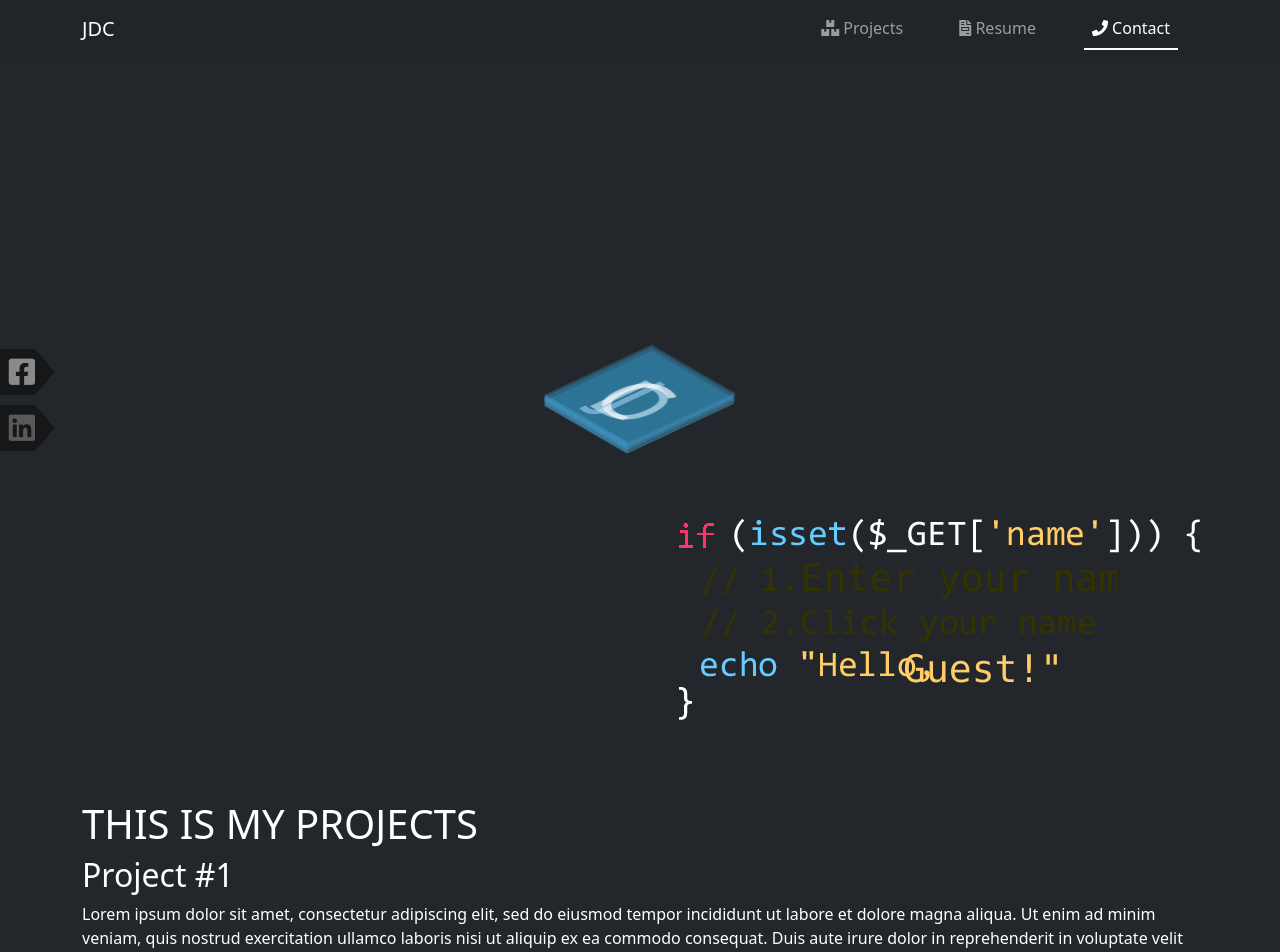
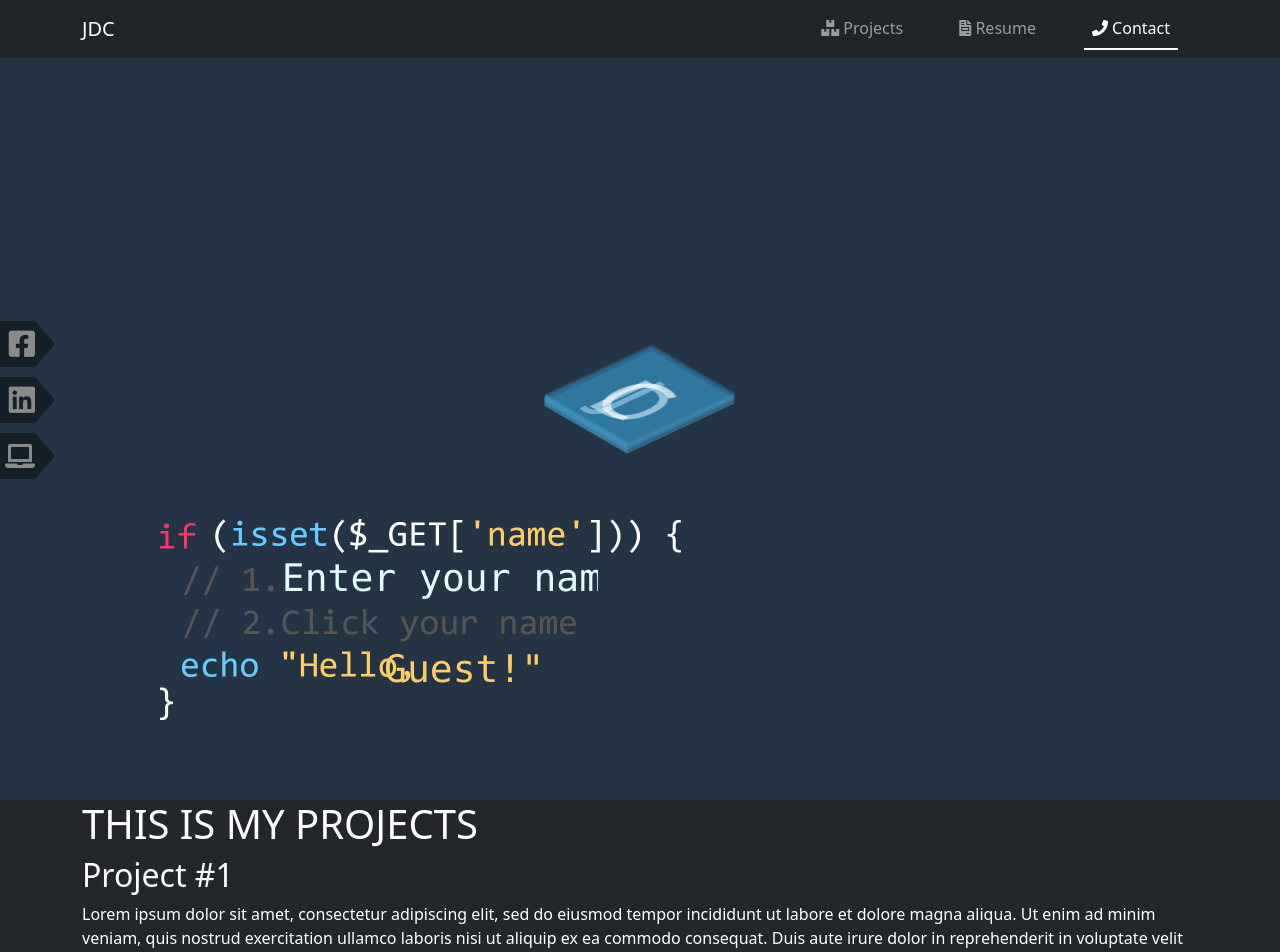
Before and after one commit to jessecortado/jessecortado.github.io, a PHP site: page / in a window 1280 px wide. Shown: the top 952 px of the page. Run offline with PHP 8.4, Linux system fonts and the light colour scheme.

Commit message:
Initial Commit

```diff
--- a/css/custom.css
+++ b/css/custom.css
@@ -4,13 +4,18 @@ body {
 	position: relative;
 }
 
-section:not(.footer) {
-	height: 85vh;
-	margin: 15vh 0;
+section:not(.footer):not(#my-resume) {
+	min-height: 45vh;
+/*	margin: 15vh 0;*/
 }
 
 li.nav-item {
 	margin: 0 20px;
+}
+
+.navbar-dark .navbar-nav .nav-link {
+	transition: .3s;
+	border-bottom: 2px solid transparent;
 }
 
 .navbar-dark .navbar-nav .nav-link:focus,
@@ -27,7 +32,15 @@ li.nav-item {
 
 .footer {
 	background-color: #243444;
-	height: 20vh;
+	height: 5vh;
+}
+
+.footer .box{
+	height: 5vh;
+}
+
+.footer p{
+	margin: 0;
 }
 
 #about-me {
@@ -35,6 +48,7 @@ li.nav-item {
 }
 
 .intro {
+	background-color: #243444;
 	position: relative;
 }
 
@@ -44,7 +58,8 @@ li.nav-item {
     height: 201px;
     width: 521px;
     position: absolute;
-	right: 10vh;
+    left: 160px;
+/*	right: 10vh;*/
     bottom: 10vh;
 }
 
@@ -57,7 +72,7 @@ li.nav-item {
     outline: none;
     background: none;
 	cursor: pointer;
-    color: #333300;
+    color: #ffff00;
     font-family: Consolas, monaco, monospace;
     font-size: 38px;
     font-style: normal;
@@ -65,7 +80,8 @@ li.nav-item {
 }
 
 #guest-name-link::-webkit-input-placeholder {
-    color: #333300;
+    color: #e0ffff;
+	opacity: 1;
 }
 
 #echo-guest-name {
--- a/css/loader.css
+++ b/css/loader.css
@@ -11,7 +11,7 @@
   transform: preserve-3d;
 }
 
-.box {
+.custom-loader .box {
   --size: 12vmin;
   width: var(--size);
   height: var(--size);
@@ -24,21 +24,21 @@
   color: rgba(255, 255, 255, 0.7);
 }
 
-.box:hover {
+.custom-loader .box:hover {
   animation-play-state: paused;
 }
 
-.box:nth-of-type(1) {
+.custom-loader .box:nth-of-type(1) {
   animation-delay: 0.1s;
 }
-.box:nth-of-type(2) {
+.custom-loader .box:nth-of-type(2) {
   animation-delay: 0.5s;
 }
-.box:nth-of-type(3) {
+.custom-loader .box:nth-of-type(3) {
   animation-delay: 1s;
 }
 
-.box::after, .box::before {
+.custom-loader .box::after, .custom-loader .box::before {
   content: "";
   width: inherit;
   height: 5px;
@@ -46,19 +46,19 @@
   left: 0;
   bottom: 0;
 }
-.box::before {
+.custom-loader .box::before {
   transform-origin: left bottom;
   background-color: hsla(200, 50%, 50%, 0.7);
   transform: translateX(var(--size)) rotateZ(180deg) skew(45deg);
 }
-.box::after {
+.custom-loader .box::after {
   transform-origin: right bottom;
   background-color: hsla(200, 50%, 50%, 0.5);
   transform: translateX(0) rotateZ(90deg) skew(-45deg);
 }
 
 /* bring them all togehter */
-.box + .box {
+.custom-loader .box + .box {
   top: 0;
   position: absolute;
   transform: translateY(0) rotateZ(30deg) skew(-35deg);
--- a/css/social.css
+++ b/css/social.css
@@ -41,21 +41,13 @@
   filter: grayscale(100%);
 }
 
-.social-media a:nth-child(1) i {
+.social-media i.fa-laptop {
+  font-size: 24px;
+  display: flex;
+  justify-content: center;
+  align-items: center;
+}
+
+.social-media a i {
   color: #1DA0F0;
 }
-
-.social-media a:nth-child(2) i {
-  color: #F80000;
-}
-
-.social-media a:nth-child(3) i {
-  color: transparent;
-  background-image: linear-gradient(45deg, #FFDF9E, #E56969, #8A49A1);
-  -webkit-background-clip: text;
-  font-weight: 600;
-}
-
-.social-media a:nth-child(4) i {
-  color: #4ECCE8;
-}
--- a/index.php
+++ b/index.php
@@ -40,7 +40,8 @@
 	<!-- Social Buttons -->
 	<div class="social-media">
 		<a href="https://www.facebook.com/jesse.cortado" target="_blank">Facebook <i class="fab fa-facebook-square"></i></a>
-		<a href="https://www.linkedin.com/in/jesse-cortado-b84b75135" target="_blank">LinkedIn <i class="fab fa-linkedin" style="    color: #0a66c2;"></i></a>
+		<a href="https://www.linkedin.com/in/jesse-cortado-b84b75135" target="_blank">LinkedIn <i class="fab fa-linkedin"></i></a>
+		<a href="https://www.onlinejobs.ph/jobseekers/info/512694" target="_blank">OnlineJobs <i class="fas fa-laptop"></i></a>
 	</div>
 
 	<!-- HEADER -->
@@ -81,8 +82,7 @@
 	<section id="about-me">
 		<div class="intro">
 			<div class="if-else-style">
-				<!-- <a id="guest-name-link"><?php echo $_SERVER['SERVER_NAME'].$_SERVER['REQUEST_URI'].'?var=Jesse'; ?></a> -->
-				<input type="text" id="guest-name-link" class="guest_textbox" name="guest_name" spellcheck="false" placeholder="Enter your name" maxlength="12">
+				<input type="text" id="guest-name-link" class="guest_textbox" name="guest_name" spellcheck="false" placeholder="Enter your name" maxlength="12" autocomplete="off">
 				<span id="echo-guest-name">
 					<?php echo $var.'!"'; ?>
 				</span>
@@ -98,10 +98,9 @@
 		</div>
 	</section>
 
-	<div class="container">
-
 	<!-- My Projects -->
 	<section id="my-projects">
+		<div class="container">
 			<h1>THIS IS MY PROJECTS</h1>
 			<article>
 				<h2>Project #1</h2>
@@ -124,10 +123,12 @@
 					<img src="John Doe.png" alt="John Doe"/>
 				</figure>
 			</article>
+		</div>
 	</section>
 
 	<!-- My Resume -->
 	<section id="my-resume">
+		<div class="container">
 			<div id="left-panel">
 				<div class="codes-img"></div>
 				<div id="line-border-1"></div>
@@ -155,20 +156,23 @@
 			</div>
 
 			<a href="javascript:;">Download</a>
+		</div>
 	</section>
 
 	<!-- My Contact -->
 	<section id="my-contact">
+		<div class="container">
 			<h1>THIS IS MY CONTACT</h1>
+		</div>
 	</section>
 
-	</div>
+	<!-- </div> -->
 
 	<!-- Footer -->
 	<section class="footer">
 		<div class="container-fluid">
-			<div class="container d-flex justify-content-center">
-				<h1>THIS IS THE FOOTER</h1>
+			<div class="container d-flex justify-content-center align-items-center box">
+				<p>© 2024 Jesse D. Cortado</p>
 			</div>
 		</div>
 	</section>
```
Also changed, not shown: img/if-else.jpg (deleted), img/if-else.png, img/if-else2.png (added), 1 other file. Lines whose indentation alone changed are shown as unchanged.
